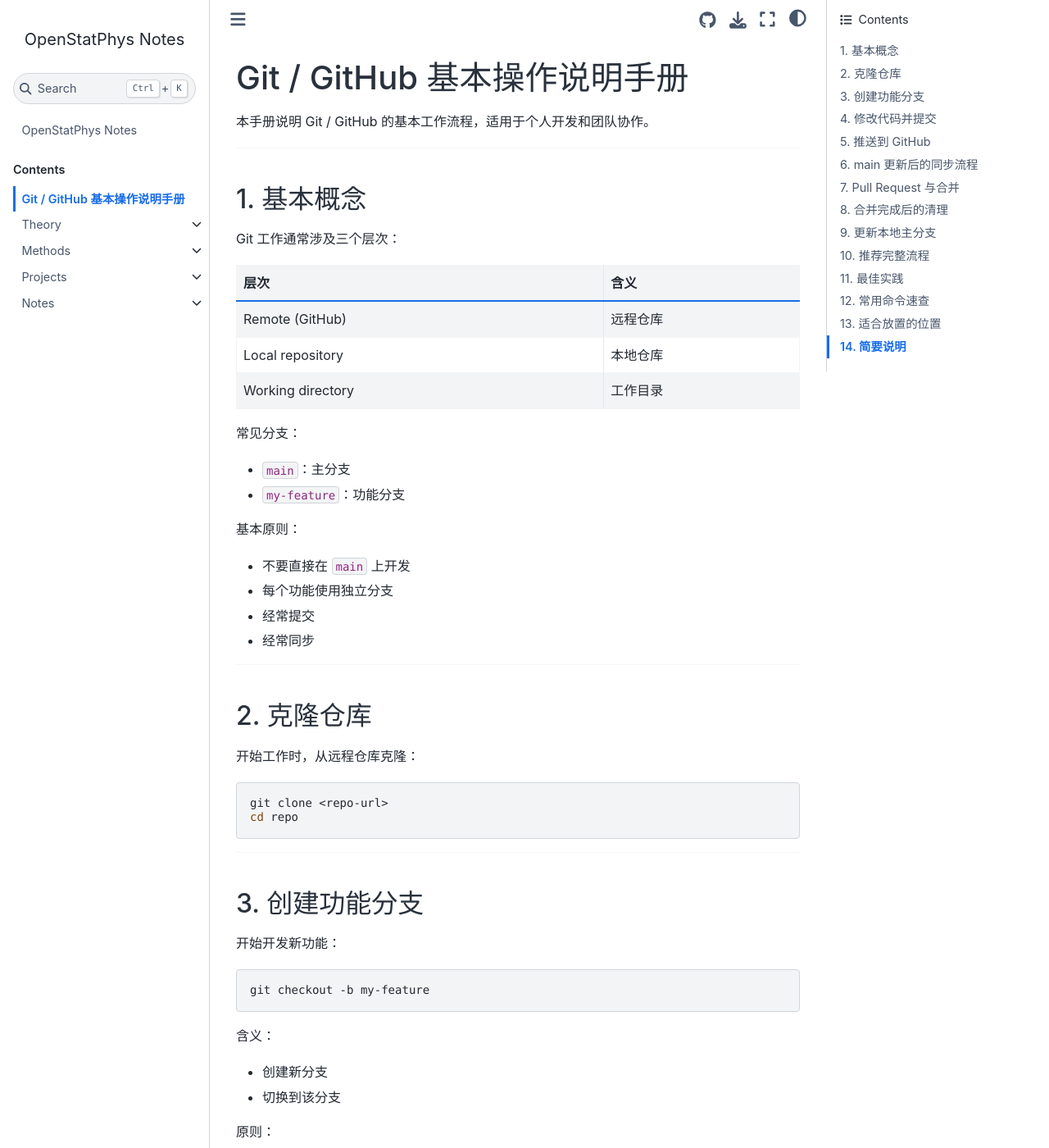
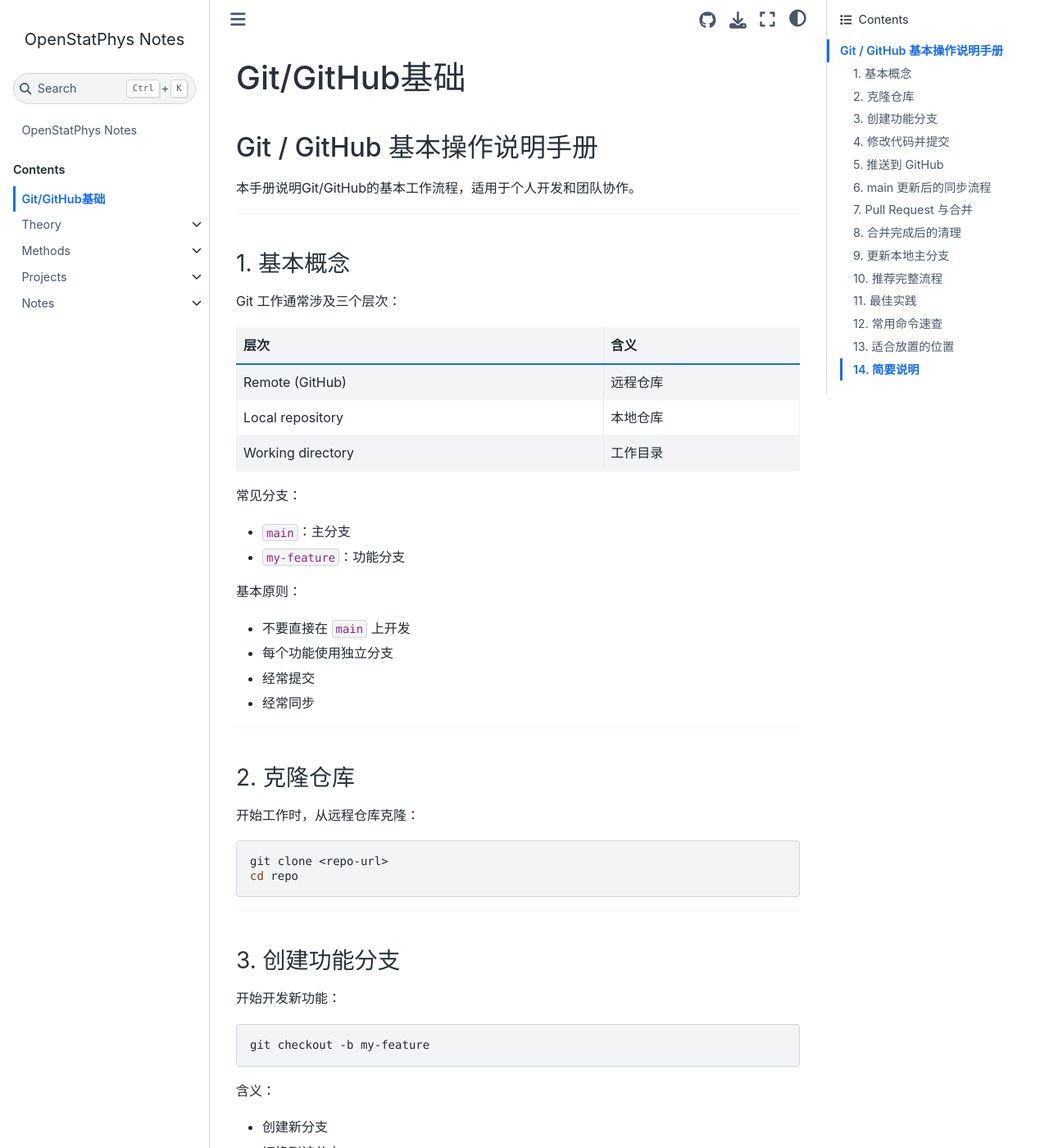
Before and after one commit to Diraw/statphys-notes, a Sphinx documentation site: the page built from docs/git-workflow.md, in a window 1280 px wide and 1400 px high. Shown: the whole window at 82% size. Built offline with Sphinx 7.4.7 and the Sphinx Book theme 1.1.4, drawn with Linux system fonts in a browser that asks for light colours; pages that are not in the unit, such as notebooks, are missing from menus; some of the changed text lies outside the part shown.

Commit message:
update git-workfolw

````diff
--- a/docs/git-workflow.md
+++ b/docs/git-workflow.md
@@ -1,10 +1,12 @@
-# Git / GitHub 基本操作说明手册
+# Git/GitHub基础
 
-本手册说明 Git / GitHub 的基本工作流程，适用于个人开发和团队协作。
+## Git / GitHub 基本操作说明手册
+
+本手册说明Git/GitHub的基本工作流程，适用于个人开发和团队协作。
 
 ---
 
-## 1. 基本概念
+### 1. 基本概念
 
 Git 工作通常涉及三个层次：
 
@@ -28,7 +30,7 @@
 
 ---
 
-## 2. 克隆仓库
+### 2. 克隆仓库
 
 开始工作时，从远程仓库克隆：
 
@@ -39,7 +41,7 @@
 
 ---
 
-## 3. 创建功能分支
+### 3. 创建功能分支
 
 开始开发新功能：
 
@@ -83,7 +85,7 @@
 
 ---
 
-## 5. 推送到 GitHub
+### 5. 推送到 GitHub
 
 把本地分支推送到远程：
 
@@ -148,7 +151,7 @@
 
 ---
 
-## 7. Pull Request 与合并
+### 7. Pull Request 与合并
 
 在 GitHub 上通常流程如下：
 
@@ -167,15 +170,15 @@
 
 ---
 
-## 8. 合并完成后的清理
+### 8. 合并完成后的清理
 
-### 删除远程分支
+#### 删除远程分支
 
 在 GitHub 页面点击：
 
 * `Delete branch`
 
-### 删除本地分支
+#### 删除本地分支
 
 ```bash
 git checkout main
@@ -184,7 +187,7 @@
 
 ---
 
-## 9. 更新本地主分支
+### 9. 更新本地主分支
 
 合并后，把本地 `main` 更新到最新状态：
 
@@ -194,7 +197,7 @@
 
 ---
 
-## 10. 推荐完整流程
+### 10. 推荐完整流程
 
 ```text
 clone
@@ -222,7 +225,7 @@
 
 ---
 
-## 11. 最佳实践
+### 11. 最佳实践
 
 * 不直接修改 `main`
 * 每个功能一个分支
@@ -234,7 +237,7 @@
 
 ---
 
-## 12. 常用命令速查
+### 12. 常用命令速查
 
 ```bash
 git clone <url>
@@ -259,7 +262,7 @@
 
 ---
 
-## 13. 适合放置的位置
+### 13. 适合放置的位置
 
 这个文件可以放在：
 
@@ -275,7 +278,7 @@
 
 ---
 
-## 14. 简要说明
+### 14. 简要说明
 
 一个典型开发周期如下：
 
````
Also changed, not shown: other parts of docs/git-workflow.md (+11 -10 lines).
